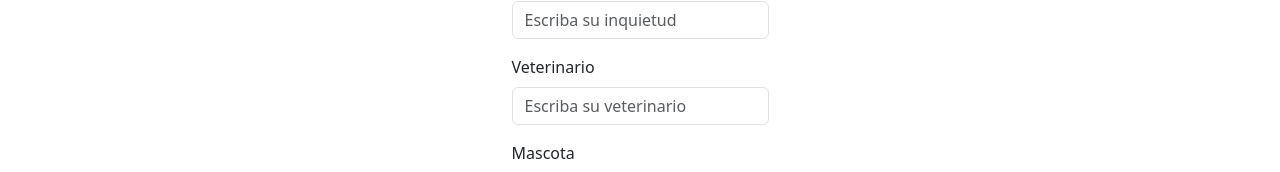
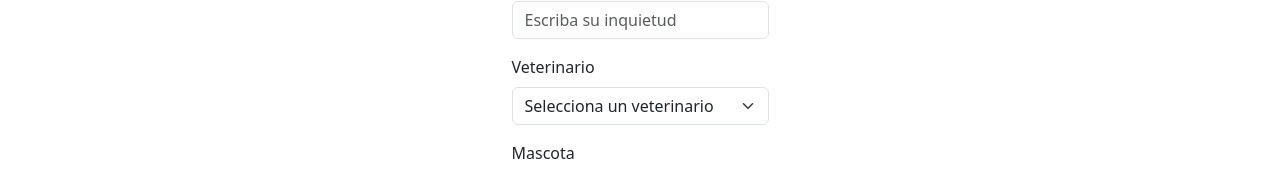
Before and after one commit to jero286/VET-FRONTEND, a React (Vite) app: page /usuario/reservarTurnos in a window 1280 px wide. Shown: the part 145-317 px from the top of the page. Built offline with nearby package versions, Linux system fonts and the light colour scheme; no server answers.

Commit message:
se mejora los turnos, agregando las opciones de doctores

```diff
--- a/src/componentes/form-turnos/FormT.jsx
+++ b/src/componentes/form-turnos/FormT.jsx
@@ -2,7 +2,8 @@ import { useState } from "react";
 import { Container } from "react-bootstrap";
 import Button from "react-bootstrap/Button";
 import Form from "react-bootstrap/Form";
-import clienteAxios from "../../funciones_auxiliares/configAxios";
+import clienteAxios, {}
+from "../../funciones_auxiliares/configAxios";
 import Swal from "sweetalert2";
 
 const FormT = () => {
@@ -76,14 +77,17 @@ const FormT = () => {
           });
           return;
         }
-        const crearTruno = await clienteAxios.post("/turnos", {
+        const crearTruno = await clienteAxios.post(
+          "/turnos",
+          {
             detalle,
             veterinario,
             mascota,
             fecha,
             hora,
             idUsuario,
-        });
+          }
+        );
         Swal.fire({
           title: `${crearTruno.data.msg}`,
           text: "¡Turno creado con éxito!",
@@ -141,16 +145,18 @@ const FormT = () => {
 
         <Form.Group className="mb-3" controlId="formBasicDoctor">
   <Form.Label>Veterinario</Form.Label>
-          <Form.Control
-            type="text"
-            placeholder="Escriba su veterinario"
+  <Form.Select
     name="veterinario"
     onChange={handleOnChangeDatosFormulario}
     value={turnos.veterinario}
     className={
       errores.veterinario ? "form-control is-invalid" : "form-control"
     }
-          />
+  >
+    <option value="">Selecciona un veterinario</option>
+    <option value="Dr. Pérez">Dr. Pérez</option>
+    <option value="Dra. Gómez">Dra. Gómez</option>
+  </Form.Select>
 </Form.Group>
         <Form.Group className="mb-3" controlId="formBasicPet">
           <Form.Label>Mascota</Form.Label>
```
Lines whose indentation alone changed are shown as unchanged.
